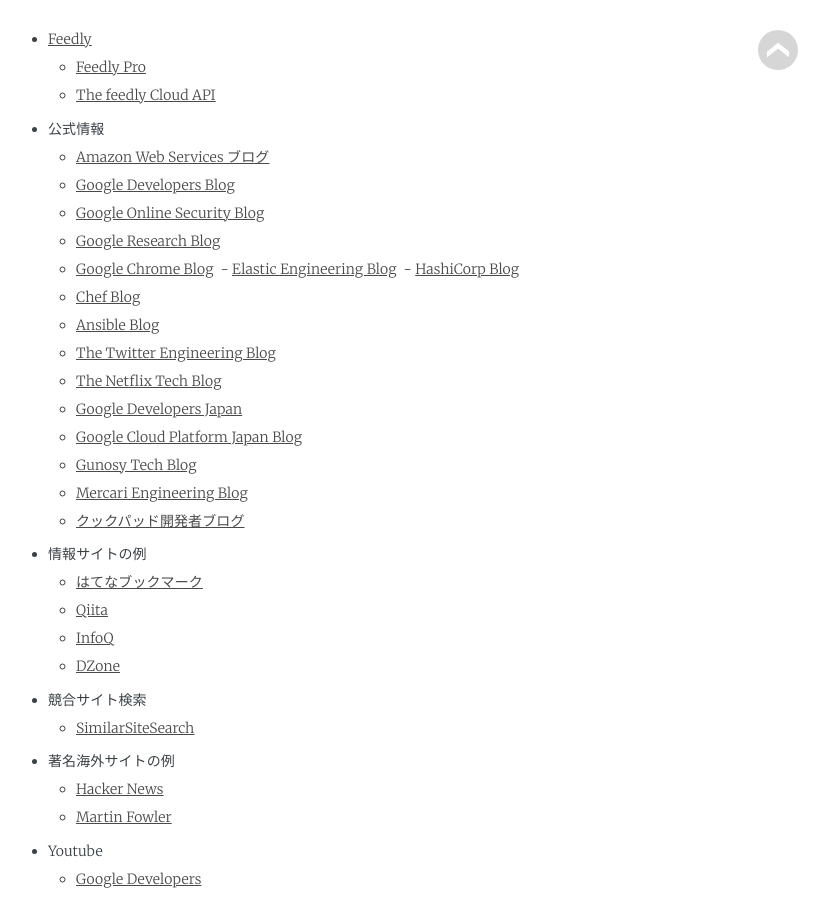
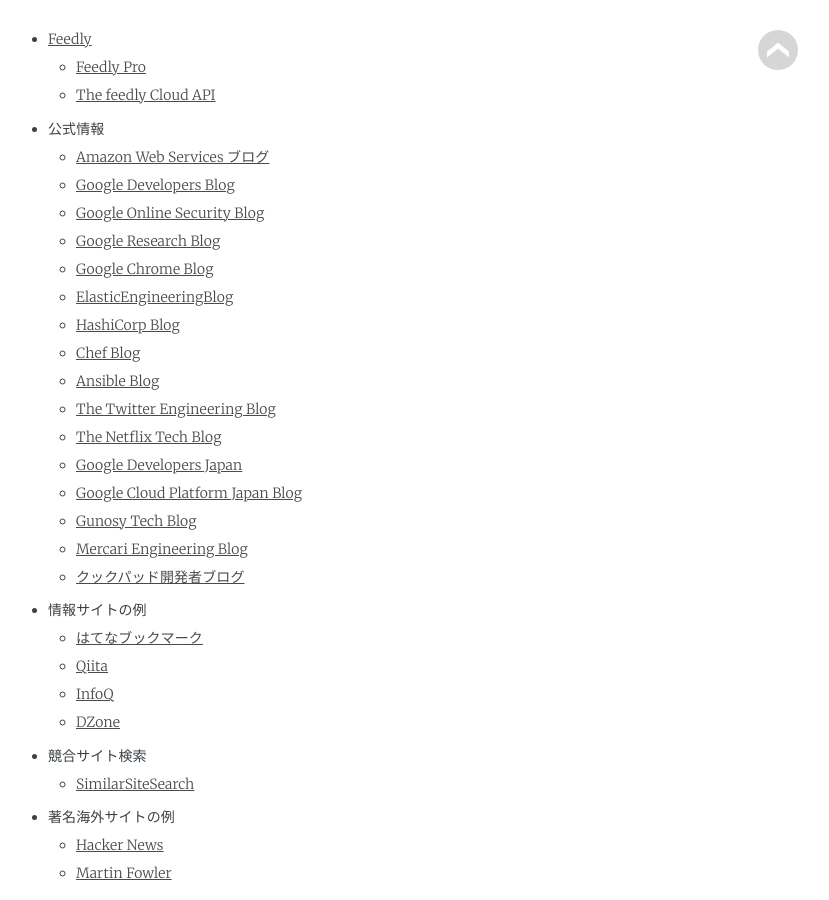
Before and after one commit to rehashfm/rehash.fm, a Jekyll site: the page built from _posts/2017-02-05-5.md, in a window 1280 px wide and 900 px high, scrolled down 807 px. Shown: the whole window, without its empty margins (282-1111 px from the left). Built offline with Jekyll 4.4.1, drawn with Linux system fonts in a browser that asks for light colours; some web fonts are replaced.

Commit message:
fix #5 show notes

```diff
--- a/_posts/2017-02-05-5.md
+++ b/_posts/2017-02-05-5.md
@@ -22,8 +22,8 @@
   - [Google Online Security Blog](https://security.googleblog.com/)
   - [Google Research Blog](https://research.googleblog.com/)
   - [Google Chrome Blog](https://blog.google/products/chrome/)
-  - [Elastic Engineering Blog](https://www.elastic.co/blog/category/engineering)
-  - [HashiCorp Blog](https://www.hashicorp.com/blog.html)
+  - [ElasticEngineeringBlog](https://www.elastic.co/blog/category/engineering/)
+  - [HashiCorp Blog](https://www.hashicorp.com/blog.html)
   - [Chef Blog](https://blog.chef.io/)
   - [Ansible Blog](https://www.ansible.com/blog)
   - [The Twitter Engineering Blog](https://blog.twitter.com/engineering)
```
Also changed, not shown: other parts of _posts/2017-02-05-5.md (+2 -0 lines).
